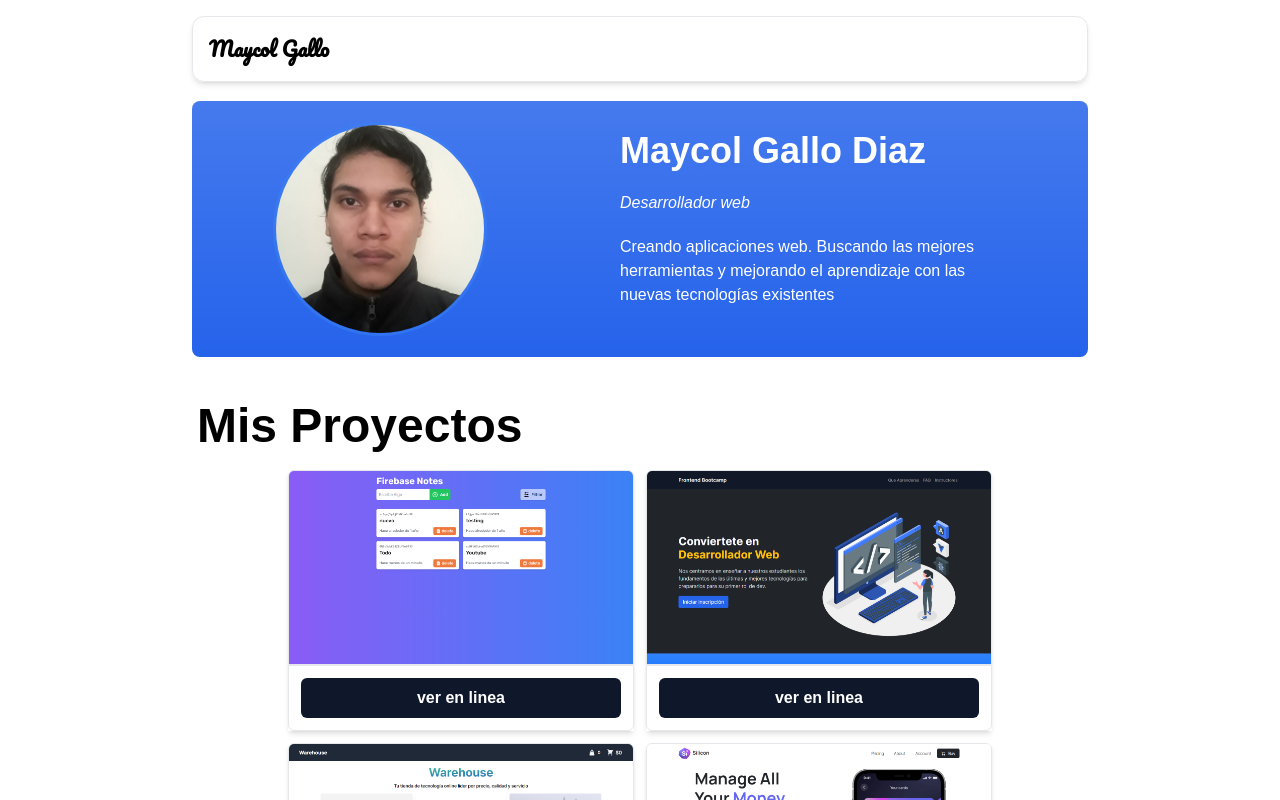
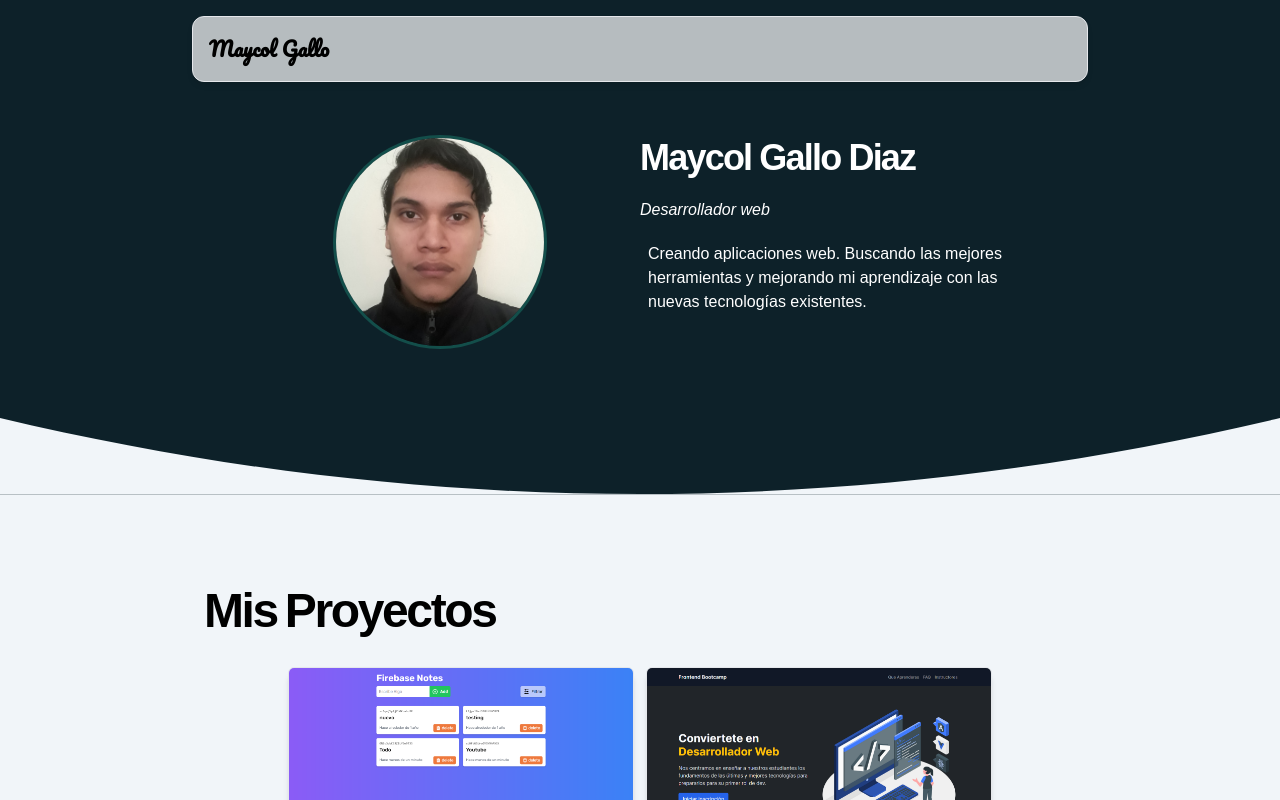
Before and after one commit to MaycolGallo/web-dev, a React (Vite) app: page / in a window 1280 px wide. Shown: the top 800 px of the page. Built offline with nearby package versions, Linux system fonts and the light colour scheme; some icons are missing; a web font is replaced by a local one.

Commit message:
new design

```diff
--- a/package.json
+++ b/package.json
@@ -11,6 +11,7 @@
     "framer-motion": "^7.5.3",
     "react": "^18.0.0",
     "react-dom": "^18.0.0",
+    "react-intersection-observer": "^9.4.1",
     "tabler-icons-react": "^1.55.0"
   },
   "devDependencies": {
--- a/src/App.jsx
+++ b/src/App.jsx
@@ -1,13 +1,11 @@
-import { Navbar } from "./components/Nav";
 import { About } from "./components/About";
 import { Contact } from './components/Contact'
 import { Projects } from "./components/Projects";
 
 function App() {
   return (
-    <main className="">
-      <Navbar />
-      <About />
+    <main className="bg-slate-100">
+      <About/>
 
       <Projects />
 
--- a/src/components/About.jsx
+++ b/src/components/About.jsx
@@ -1,35 +1,34 @@
-import { motion } from "framer-motion";
+import { Navbar } from "./Nav";
+import { Divider } from "./divider";
+import { CharacterAnimate } from "./CharacterAnimate";
 
 export function About() {
   return (
     <>
-      <motion.div
-        initial={{ y: "-100%" }}
-        animate={{ y: 35 }}
-        transition={{ duration: 0.9 }}
-        style={{
-          backgroundImage:
-            " linear-gradient(rgba(255, 255, 255, 0.15), rgba(255, 255, 255, 0))",
-        }}
-        className="max-w-4xl flex flex-col-reverse rounded-lg bg-blue-600 sm:flex-row px-4 items-center mx-5 justify-around md:mx-auto "
-      >
-        <div className="my-6 flex justify-center">
+      <section className="bg-[#0d2129] p-3 lg:p-0">
+        <Navbar />
+
+        <div className="max-w-4xl mx-auto p-12 grid sm:grid-cols-2 ">
+          <div className="my-6 flex justify-center row-start-2 sm:row-start-1">
             <img
-            className="w-52 h-52 rounded-full ring object-cover"
+              className="w-52 h-52 rounded-full ring ring-teal-900 object-cover"
               src="imgs/lll.jpg"
-            alt=""
+              alt="profile pic"
+              loading="lazy"
             />
           </div>
           <div className="space-y-5 my-6 text-center text-white sm:text-left">
-          <h1 className="text-4xl font-bold">Maycol Gallo Diaz</h1>
+          <CharacterAnimate text="Maycol Gallo Diaz" className="text-4xl"/>
+
             <h3 className="font-light italic">Desarrollador web</h3>
             <p className="max-w-sm mx-auto px-2 sm:px-0">
               Creando aplicaciones web. Buscando las mejores herramientas y
-            mejorando el aprendizaje con las nuevas tecnologías existentes
+              mejorando mi aprendizaje con las nuevas tecnologías existentes.
             </p>
-          <div className="flex items-center justify-center gap-x-3"></div>
           </div>
-      </motion.div>
+        </div>
+      </section>
+      <Divider />
     </>
   );
 }
--- /dev/null
+++ b/src/components/CharacterAnimate.jsx
@@ -0,0 +1,72 @@
+import { useEffect } from "react";
+import { motion, useAnimation } from "framer-motion";
+import { useInView } from "react-intersection-observer";
+
+export function CharacterAnimate({ text, className = "" }) {
+  const ctrls = useAnimation();
+
+  const { ref, inView } = useInView({
+    threshold: 0.55,
+    triggerOnce: true
+ });
+
+  const characterAnimation = {
+    hidden: {
+      opacity: 0,
+      y: `0.25rem`,
+    },
+    visible: {
+      opacity: 1,
+      y: `0rem`,
+      transition: {
+        duration: 1,
+        ease: [0.2, 0.65, 0.3, 0.9],
+      },
+    },
+  };
+
+  const wordAnimation = {
+    hidden: {},
+    visible: {},
+  };
+
+  useEffect(() => {
+    if (inView) {
+      ctrls.start("visible");
+    }
+    if (!inView) ctrls.start("hidden");
+  }, [ctrls, inView]);
+
+  return (
+    <h1 className={`${className} font-bold`}>
+      {text.split(" ").map((word, index) => (
+        <motion.span
+          ref={ref}
+          aria-hidden="true"
+          key={index}
+          initial="hidden"
+          animate={ctrls}
+          variants={wordAnimation}
+          className="inline-block whitespace-nowrap mr-2"
+          transition={{
+            delayChildren: index * 0.25,
+            staggerChildren: 0.05,
+          }}
+        >
+          {word.split("").map((char, index) => (
+            <motion.span
+              ref={ref}
+              key={index}
+              initial="hidden"
+              animate={ctrls}
+              className="inline-block mr-[-0.05em]"
+              variants={characterAnimation}
+            >
+              {char}
+            </motion.span>
+          ))}
+        </motion.span>
+      ))}
+    </h1>
+  );
+}
--- a/src/components/Contact.jsx
+++ b/src/components/Contact.jsx
@@ -4,20 +4,17 @@ import { useRef } from "react";
 
 export function Contact() {
   const ref = useRef(null);
-  const isInView = useInView(ref, { once: true });
-
-  React.useEffect(() => {
-    console.log(isInView);
-  }, [isInView]);
+  const isInView = useInView(ref, { once: true, margin:"30px" });
 
   return (
-    <footer ref={ref} className="bg-slate-900 text-slate-100">
+    <footer ref={ref} className="bg-[#0d2129] text-slate-100">
       <motion.div
-        style={{ opacity: isInView ? 1 : 0 }}
+        animate={{ opacity: isInView ? 1 : 0 }}
+        transition={{ duration: 1.25 }}
         className="max-w-md mx-auto py-8 space-y-5 px-2 md:px-0"
       >
         <h1 className="text-4xl md:text-5xl mb-6 text-center font-bold">
-          Trabajemos Juntos.
+          Trabajemos Juntos
         </h1>
         <p className="capitalize text-center text-lg">
           no dude en ponerse en contacto conmigo a traves de estos medios
@@ -28,7 +25,7 @@ export function Contact() {
               xmlns="http://www.w3.org/2000/svg"
               fill="none"
               viewBox="0 0 24 24"
-              stroke-width="1.5"
+              strokeWidth="1.5"
               stroke="currentColor"
               className="w-6 h-6 mr-2"
             >
--- a/src/components/Projects.jsx
+++ b/src/components/Projects.jsx
@@ -1,28 +1,36 @@
 import { projects } from "../lib/projects";
-import { motion } from "framer-motion";
+import { useRef, useEffect } from "react";
+import { motion, useInView } from "framer-motion";
+import { CharacterAnimate } from "./CharacterAnimate";
 
 export function Projects() {
+  const ref = useRef(null);
+  const container = useRef(null);
+  const isInView = useInView(ref, {
+    root: container,
+    once: true,
+    // margin: "80%",
+    // amount: 0.5,
+  });
+
+  useEffect(() => {
+    console.log("projects inview", isInView);
+  }, [isInView]);
+
   return (
-    <section className="max-w-4xl mx-auto my-20">
-      <motion.h1
-        initial={{ x: "-100%" }}
-        animate={{ x: 5 }}
-        transition={{ duration: 0.6 }}
-        className="text-5xl font-bold"
-      >
-        Mis Proyectos
-      </motion.h1>
+    <section ref={container} className="max-w-4xl  mx-auto my-20">
+      <CharacterAnimate text="Mis Proyectos" className="text-5xl p-3" />
 
       <motion.div
-        initial={{ opacity: 0 }}
-        animate={{ opacity: 1 }}
-        transition={{ duration: 0.6 }}
+        ref={ref}
+        animate={{ opacity: isInView ? 1 : 0 }}
+        transition={{ duration: 13.5,delay:23 }}
         className="flex flex-wrap gap-3 my-5 justify-center"
       >
         {projects.map((p) => (
           <div
             key={p.name}
-            className="max-w-[346px] hover:scale-110 shadow-md transition-transform"
+            className="max-w-[346px] bg-white rounded-xl hover:scale-110 shadow-md transition-transform"
           >
             <img
               src={p.img}
@@ -30,8 +38,8 @@ export function Projects() {
               className="max-w-full  border rounded-t-md h-auto"
               loading="lazy"
             />
-              {p.url ? (
-            <div className="p-3 border rounded-b-md">
+            {p.url ? (
+              <div className="p-3 border rounded-b-md">
                 <a
                   className="bg-slate-900 w-full inline-block rounded-md py-2 text-center px-4 font-semibold text-white"
                   href={p.url}
@@ -39,8 +47,8 @@ export function Projects() {
                 >
                   ver en linea
                 </a>
-            </div>
-              ) : null}
+              </div>
+            ) : null}
           </div>
         ))}
       </motion.div>
--- /dev/null
+++ b/src/components/divider.jsx
@@ -0,0 +1,23 @@
+export function Divider() {
+  return (
+    <div className="relative">
+      <svg
+        xmlns="http://www.w3.org/2000/svg"
+        xmlnsXlink="http://www.w3.org/1999/xlink"
+        width="100%"
+        height="96px"
+        viewBox="0 0 100 100"
+        version="1.1"
+        preserveAspectRatio="none"
+        className="bg-none bg-[#0d2129] h-[6vw]"
+        data-src="https://spotify.ax/assets/img/dividers/divider-2.svg"
+        // data-src="/assets/img/dividers/divider-2.svg"
+      >
+        <path
+          style={{ fill: "#f1f5f9" }}
+          d="M0,0 C16.6666667,66 33.3333333,99 50,99 C66.6666667,99 83.3333333,66 100,0 L100,100 L0,100 L0,0 Z"
+        ></path>
+      </svg>
+    </div>
+  );
+}
```
Also changed, not shown: 2 other files (tests, documents, lock files or other folders). Lines whose indentation alone changed are shown as unchanged.
